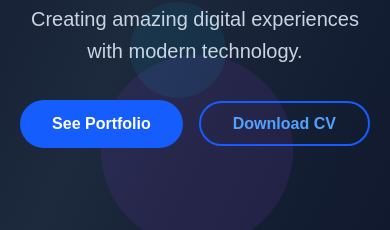
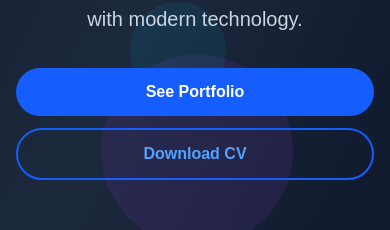
Before and after one commit to arsyrangga/portofolio-rangga-ai, a Next.js app: page / in a window 390 px wide. Shown: the part 535-765 px from the top of the page. Built offline with nearby package versions, Linux system fonts and the light colour scheme.

Commit message:
update responsive mobile

```diff
--- a/src/app/page.tsx
+++ b/src/app/page.tsx
@@ -213,7 +213,10 @@ const Portfolio = () => {
                 decoding="async"
                 src="/assets/images/rangga.jpg"
                 className="w-48 h-48 sm:w-64 sm:h-64 md:w-80 md:h-80 lg:w-96 lg:h-96 rounded-full object-cover"
-                style={{border : "5px solid #155dfc", boxShadow: "0 0 20px rgba(21, 93, 252, 0.5)"}}
+                style={{
+                  border: "5px solid #155dfc",
+                  boxShadow: "0 0 20px rgba(21, 93, 252, 0.5)",
+                }}
               />
             </div>
             <h1 className="text-3xl sm:text-4xl md:text-6xl lg:text-7xl font-bold mb-6 px-4">
@@ -238,22 +241,24 @@ const Portfolio = () => {
             </p>
           </div>
           <div
-            className={`transition-all duration-1000 delay-500 space-x-4 ${
-              visibleSections.has("home")
-                ? "opacity-100 translate-y-0"
-                : "opacity-0 translate-y-10"
-            }`}
+            className={`flex flex-col sm:flex-row justify-center items-center transition-all duration-1000 delay-500
+    space-y-3 sm:space-y-0 sm:space-x-4
+    ${
+      visibleSections.has("home")
+        ? "opacity-100 translate-y-0"
+        : "opacity-0 translate-y-10"
+    }`}
           >
             <button
               onClick={() => scrollToSection("projects")}
-              className="bg-blue-600 hover:bg-blue-700 px-8 py-3 rounded-full font-semibold transition-all duration-300 transform hover:scale-105 hover:shadow-2xl hover:shadow-blue-500/25"
-              style={{ cursor: "pointer" }}
+              className="w-full sm:w-auto bg-blue-600 hover:bg-blue-700 px-8 py-3 rounded-full font-semibold transition-all duration-300 transform hover:scale-105 hover:shadow-2xl hover:shadow-blue-500/25"
             >
               See Portfolio
             </button>
+
             <a
               href="/assets/pdf/cv.pdf"
-              className="border-2 border-blue-600 text-blue-400 hover:bg-blue-600 hover:text-white px-8 py-3 rounded-full font-semibold transition-all duration-300 transform hover:scale-105"
+              className="w-full sm:w-auto border-2 border-blue-600 text-blue-400 hover:bg-blue-600 hover:text-white px-8 py-3 rounded-full font-semibold transition-all duration-300 transform hover:scale-105"
               download={true}
             >
               Download CV
```
